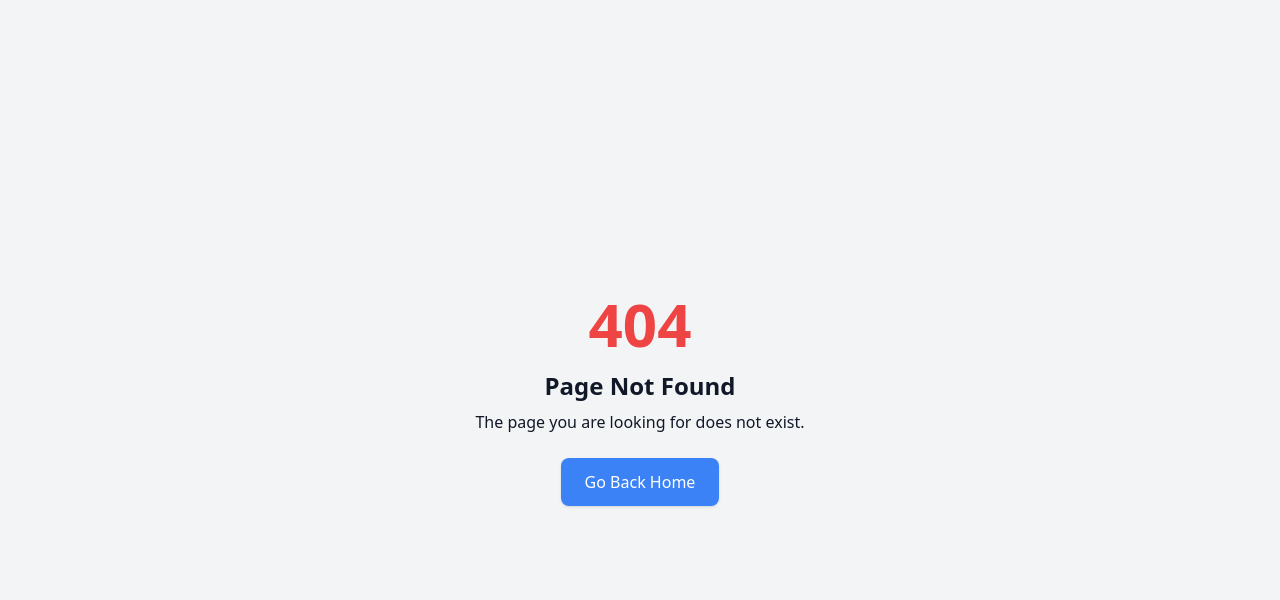
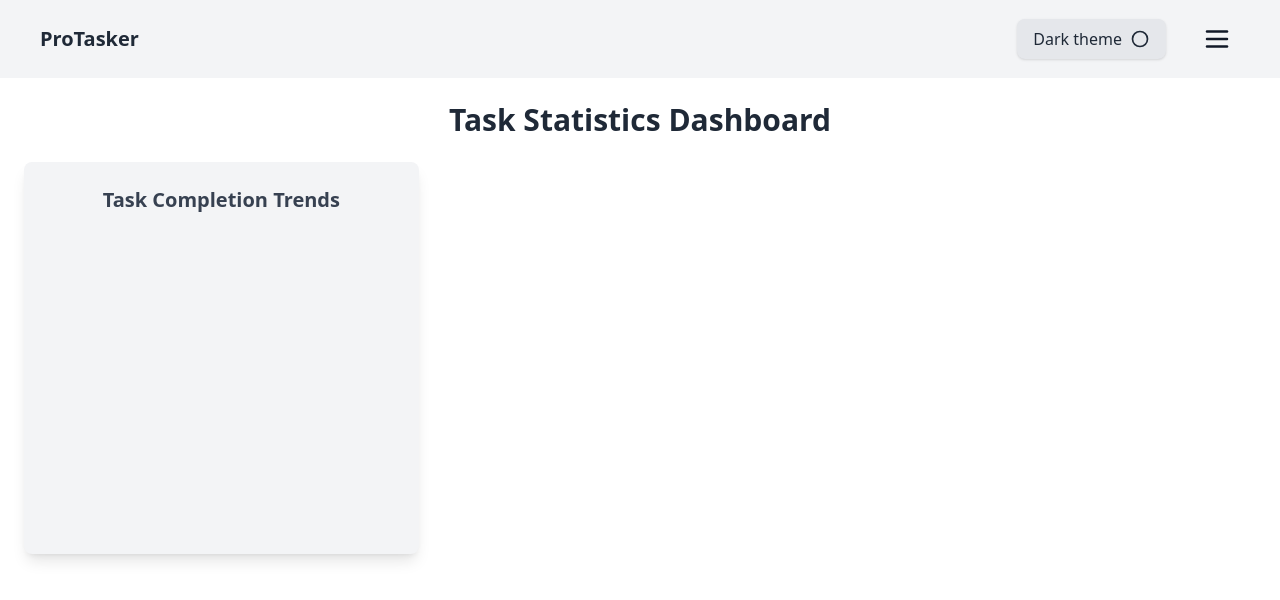
Before and after one commit to adrianrakiec/ProTasker, a React (Vite) app: page /statistics in a window 1280 px wide. Before the commit this address had no page. Shown: the top 600 px of the page. Built offline with nearby package versions, Linux system fonts and the light colour scheme.

Commit message:
feat: create statistics page and add first chart

```diff
--- a/package.json
+++ b/package.json
@@ -18,7 +18,8 @@
     "react-dom": "^18.3.1",
     "react-redux": "^9.2.0",
     "react-router": "^7.1.3",
-    "react-toastify": "^11.0.3"
+    "react-toastify": "^11.0.3",
+    "recharts": "^2.15.1"
   },
   "devDependencies": {
     "@eslint/js": "^9.17.0",
--- /dev/null
+++ b/src/components/Statistics/TaskTrendChart.tsx
@@ -0,0 +1,54 @@
+import {
+	LineChart,
+	Line,
+	XAxis,
+	YAxis,
+	Tooltip,
+	ResponsiveContainer,
+} from 'recharts';
+import { Task } from '../../types/Task';
+
+interface TaskTrendsChartProps {
+	tasks: Task[];
+}
+
+export const TaskTrendsChart: React.FC<TaskTrendsChartProps> = ({ tasks }) => {
+	const completedTasksByDate = tasks
+		.filter(task => task.status === 'done')
+		.reduce((acc: Record<string, number>, task) => {
+			const date = task.completionDate as string;
+			acc[date] = (acc[date] || 0) + 1;
+			return acc;
+		}, {});
+
+	const sortedData = Object.entries(completedTasksByDate)
+		.map(([date, count]) => ({ date, count }))
+		.sort((a, b) => a.date.localeCompare(b.date));
+
+	return (
+		<div className='bg-gray-100 dark:bg-gray-800 p-6 rounded-lg shadow-lg'>
+			<h2 className='text-xl font-semibold text-center mb-4 text-gray-700 dark:text-white'>
+				Task Completion Trends
+			</h2>
+			<ResponsiveContainer width='100%' height={300}>
+				<LineChart data={sortedData}>
+					<XAxis
+						dataKey='date'
+						stroke='#4B5563'
+						tick={{ fill: '#4B5563' }}
+						tickLine={false}
+						axisLine={{ stroke: '#4B5563' }}
+					/>
+					<YAxis allowDecimals={false} stroke='#4B5563' />
+					<Tooltip />
+					<Line
+						type='monotone'
+						dataKey='count'
+						stroke='#10B981'
+						strokeWidth={2}
+					/>
+				</LineChart>
+			</ResponsiveContainer>
+		</div>
+	);
+};
--- a/src/main.tsx
+++ b/src/main.tsx
@@ -9,6 +9,7 @@ import { TaskForm } from './components/TaskForm.tsx';
 import { TaskDetailsPage } from './pages/TaskDetailsPage.tsx';
 import { NotFoundPage } from './pages/NotFoundPage.tsx';
 import { ImportExportPage } from './pages/ImportExportPage.tsx';
+import { StatisticsPage } from './pages/StatisticsPage.tsx';
 import './index.css';
 
 createRoot(document.getElementById('root')!).render(
@@ -21,6 +22,7 @@ createRoot(document.getElementById('root')!).render(
 						<Route path='/create-task' element={<TaskForm />} />
 						<Route path='/task-details/:id' element={<TaskDetailsPage />} />
 						<Route path='/import-export' element={<ImportExportPage />} />
+						<Route path='/statistics' element={<StatisticsPage />} />
 					</Route>
 					<Route path='*' element={<NotFoundPage />} />
 				</Routes>
--- /dev/null
+++ b/src/pages/StatisticsPage.tsx
@@ -0,0 +1,19 @@
+import { useSelector } from 'react-redux';
+import { RootState } from '../store';
+import { TaskTrendsChart } from '../components/Statistics/TaskTrendChart';
+
+export const StatisticsPage: React.FC = () => {
+	const tasks = useSelector((state: RootState) => state.tasks.tasks);
+
+	return (
+		<div className='p-6 bg-white dark:bg-gray-900 min-h-screen'>
+			<h2 className='text-3xl font-bold text-center text-gray-800 dark:text-white mb-6'>
+				Task Statistics Dashboard
+			</h2>
+
+			<div className='grid grid-cols-1 md:grid-cols-2 lg:grid-cols-3 gap-6'>
+				<TaskTrendsChart tasks={tasks} />
+			</div>
+		</div>
+	);
+};
```
Also changed, not shown: 1 other file (tests, documents, lock files or other folders).
